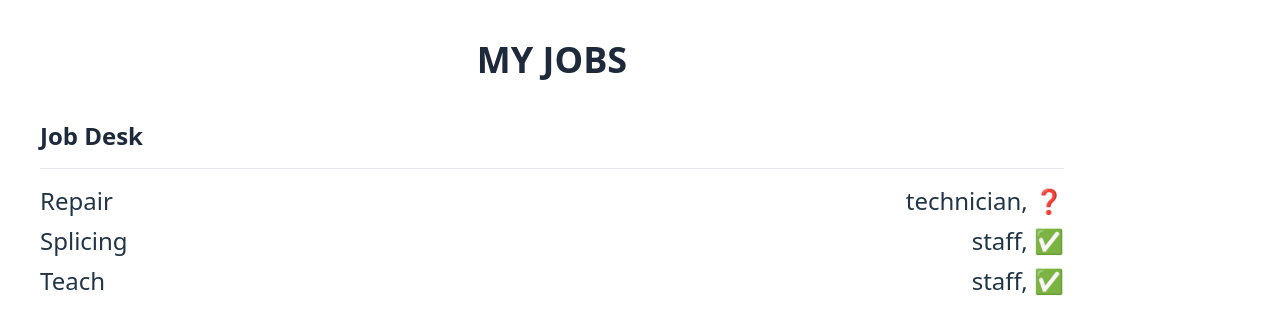
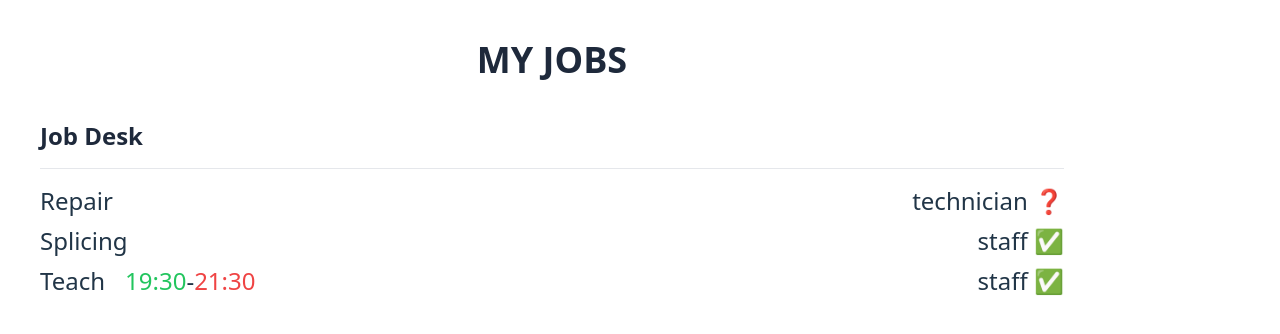
Before and after one commit to sidiqcahyono83/jobs, a React (Vite) app: page / in a window 1280 px wide. Shown: the top 334 px of the page. Built offline with nearby package versions, Linux system fonts and the light colour scheme.

Commit message:
fate: time

```diff
--- a/src/assets/components/ui/job-item.tsx
+++ b/src/assets/components/ui/job-item.tsx
@@ -1,12 +1,29 @@
 import { JobType } from "../../../data/datajob";
+import { getTimeString } from "../../../utils/datetime";
 
 export function JobItem({ job }: { job: JobType }) {
+  const timeStart = getTimeString(job.timeStart);
+  const timeEnd = getTimeString(job.timeEnd);
+
   return (
-    <div className="flex justify-between">
-      <p className="">{job.jobs}</p>
+    <div className="flex  justify-between">
+      <div className="flex gap-5">
+        <p className="">{job.jobs}</p>
+        {timeStart && timeEnd && (
+          <p>
+            <time dateTime={timeStart} className="text-green-500">
+              {timeStart}
+            </time>
+            <span>-</span>
+            <time dateTime={timeEnd} className="text-red-500">
+              {timeEnd}
+            </time>
+          </p>
+        )}
+      </div>
 
       <p>
-        {job.divisions}, {job.isDone ? "✅" : "❓"}
+        {job.divisions} {job.isDone ? "✅" : "❓"}
       </p>
     </div>
   );
--- a/src/data/datajob.tsx
+++ b/src/data/datajob.tsx
@@ -4,6 +4,8 @@ export type JobType = {
   category: string;
   divisions: string;
   isDone: boolean;
+  timeStart?: Date;
+  timeEnd?: Date;
 };
 export const dataJobs: JobType[] = [
   {
@@ -25,6 +27,8 @@ export const dataJobs: JobType[] = [
     jobs: "Teach",
     category: "soon",
     divisions: "staff",
-    isDone: true
+    isDone: true,
+    timeStart: new Date("2024-05-22 19:30"),
+    timeEnd: new Date("2024-05-22 21:30")
   }
 ];
--- /dev/null
+++ b/src/utils/datetime.ts
@@ -0,0 +1,6 @@
+import dayjs from "dayjs";
+
+export function getTimeString(date: Date | undefined) {
+  const timeString = date ? dayjs(date).format("HH:mm") : undefined;
+  return timeString;
+}
```
